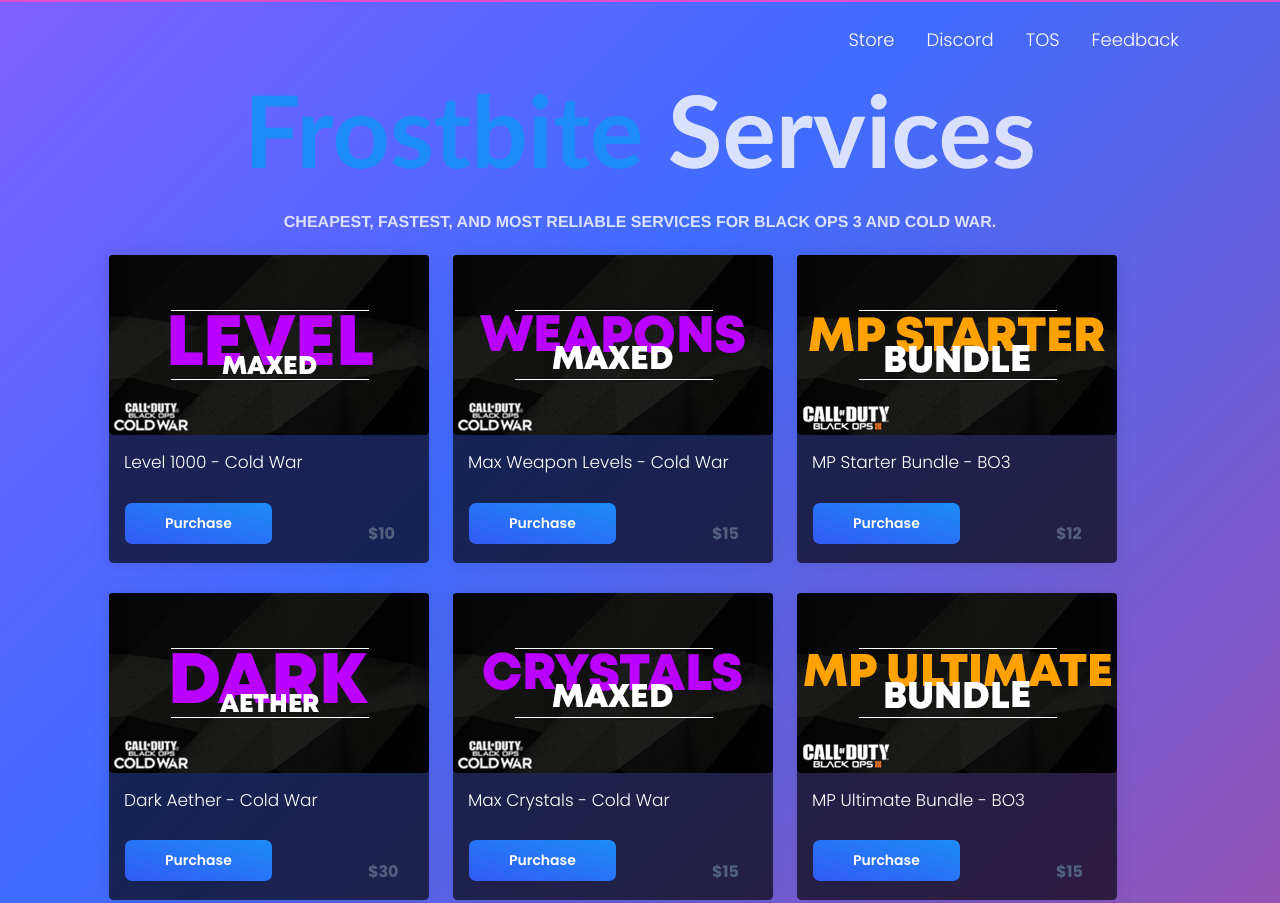
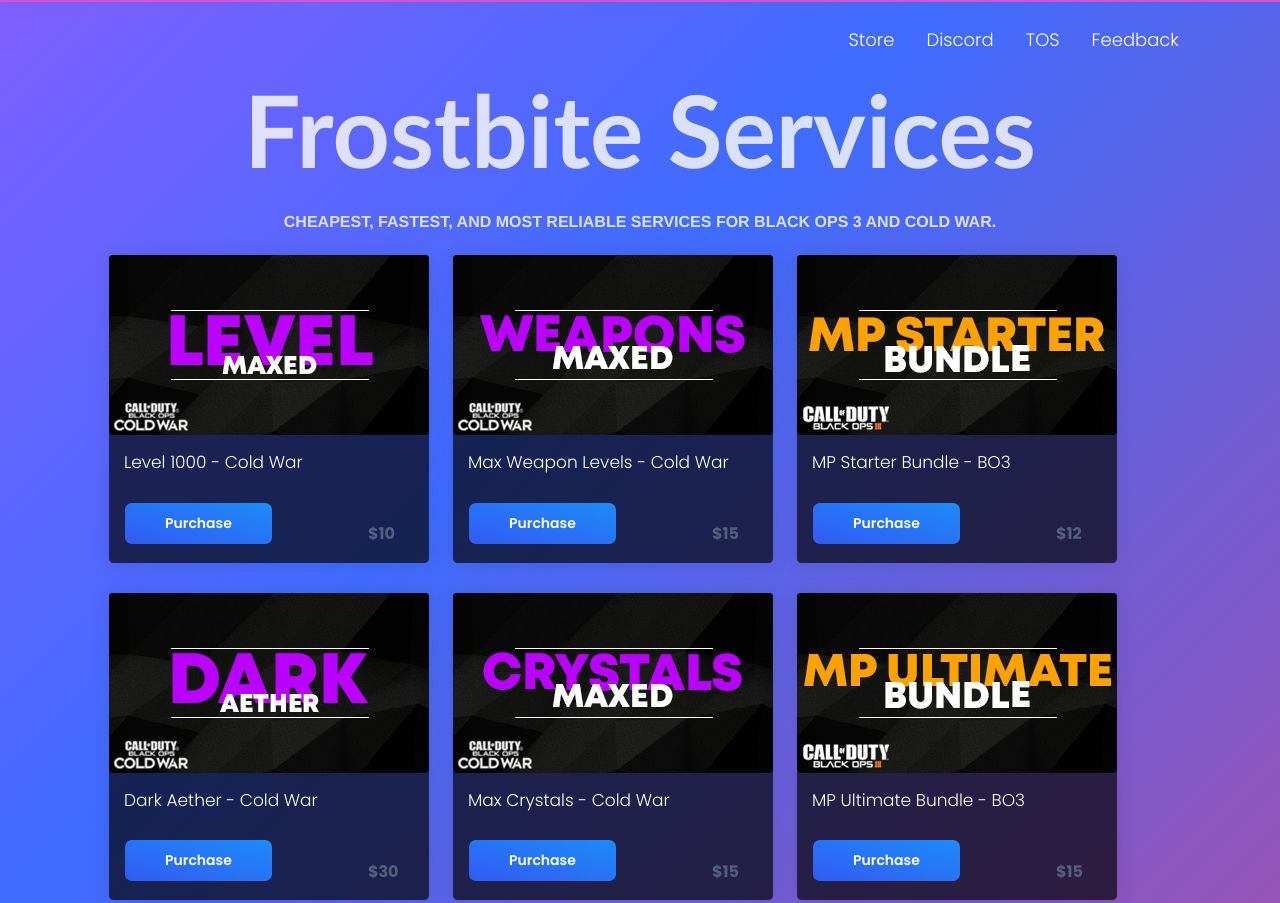
Before and after one commit to abcfrosty/frostbiteservices.github.io, a website: page index.html in a window 1280 px wide. Shown: the top 903 px of the page. Drawn offline with Linux system fonts and the light colour scheme; a script that the page names is missing.

Commit message:
blue looks dumb

```diff
--- a/index.html
+++ b/index.html
@@ -51,7 +51,7 @@
       <div class="content mt-5">
         <h1
           style="text-align:center; font-family: 'Gill Sans', 'Gill Sans MT', Calibri, 'Trebuchet MS', sans-serif; font-weight: bolder; font-size: 100px;">
-          <span class="text-info">Frostbite</span> Services</h1>
+          Frostbite Services</h1>
         <h6
           style="text-align:center; font-family: 'Franklin Gothic Medium', 'Arial Narrow', Arial, sans-serif; font-weight: bolder; font-size: medium;">
           Cheapest, fastest, and most reliable services for Black Ops 3 and Cold War.</h6>
```
